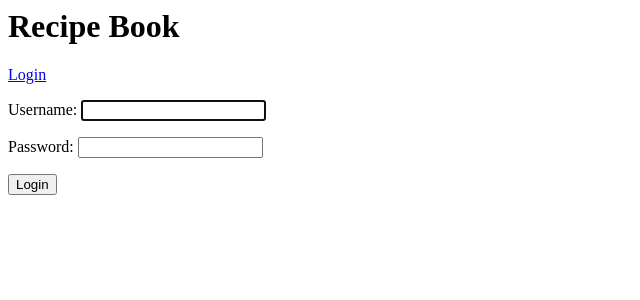
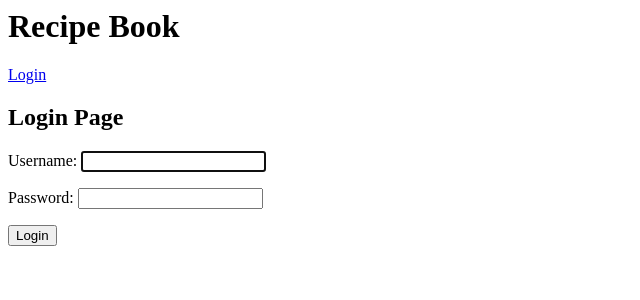
Before and after one commit to Katoteshiku/recipebook-dorde-andre-benedict, a Django app: page /accounts/login/ in a window 1280 px wide. Shown: the top 300 px of the page, without its empty margins (0-640 px from the left). Run offline with Django 5.2, Linux system fonts and the light colour scheme.

Commit message:
Edited heading section of html

```diff
--- a/ledger/templates/ledger/recipe.html
+++ b/ledger/templates/ledger/recipe.html
@@ -3,8 +3,8 @@
 {% load static %}
 
 {% block title %}{% endblock %}
+{% block page %}{{object.name}}{% endblock %}
 {% block content %}
-    <h2>{{object.name}}<h2></h2>
     <p>by {{ object.author.name }}</p>
     <ul>
         {% for ingredient in object.ingredients.all %}
--- a/ledger/templates/ledger/recipe_list.html
+++ b/ledger/templates/ledger/recipe_list.html
@@ -3,6 +3,7 @@
 {% load static %}
 
 {% block title %}Recipe List{% endblock %}
+{% block page %}Recipe List{% endblock %}
 {% block content %}
     <ul>
       {% for recipe in object_list %}
--- a/templates/base.html
+++ b/templates/base.html
@@ -8,13 +8,14 @@
     <body>
         <h1>Recipe Book</h1>
         {% if request.user.is_authenticated %}
-            <form method="POST" action="{% url 'logout' %}">
-                {% csrf_token %}
-                <button type="submit">Logout</button>
-            </form>
+        <form method="POST" action="{% url 'logout' %}">
+            {% csrf_token %}
+            <button type="submit">Logout</button>
+        </form>
         {% else %}
-            <a href="{% url 'login' %}">Login</a>
+        <a href="{% url 'login' %}">Login</a>
         {% endif %}
+        <h2>{% block page %}{% endblock %}</h2>
         {% block content %}{% endblock %}
     </body>
 </html>
--- a/templates/registration/login.html
+++ b/templates/registration/login.html
@@ -2,6 +2,7 @@
 
 {% load static %}
 
+{% block page %}Login Page{% endblock %}
 {% block content %}
     {% if form.errors %}
         <p>{{ form.errors }}</p>
```
